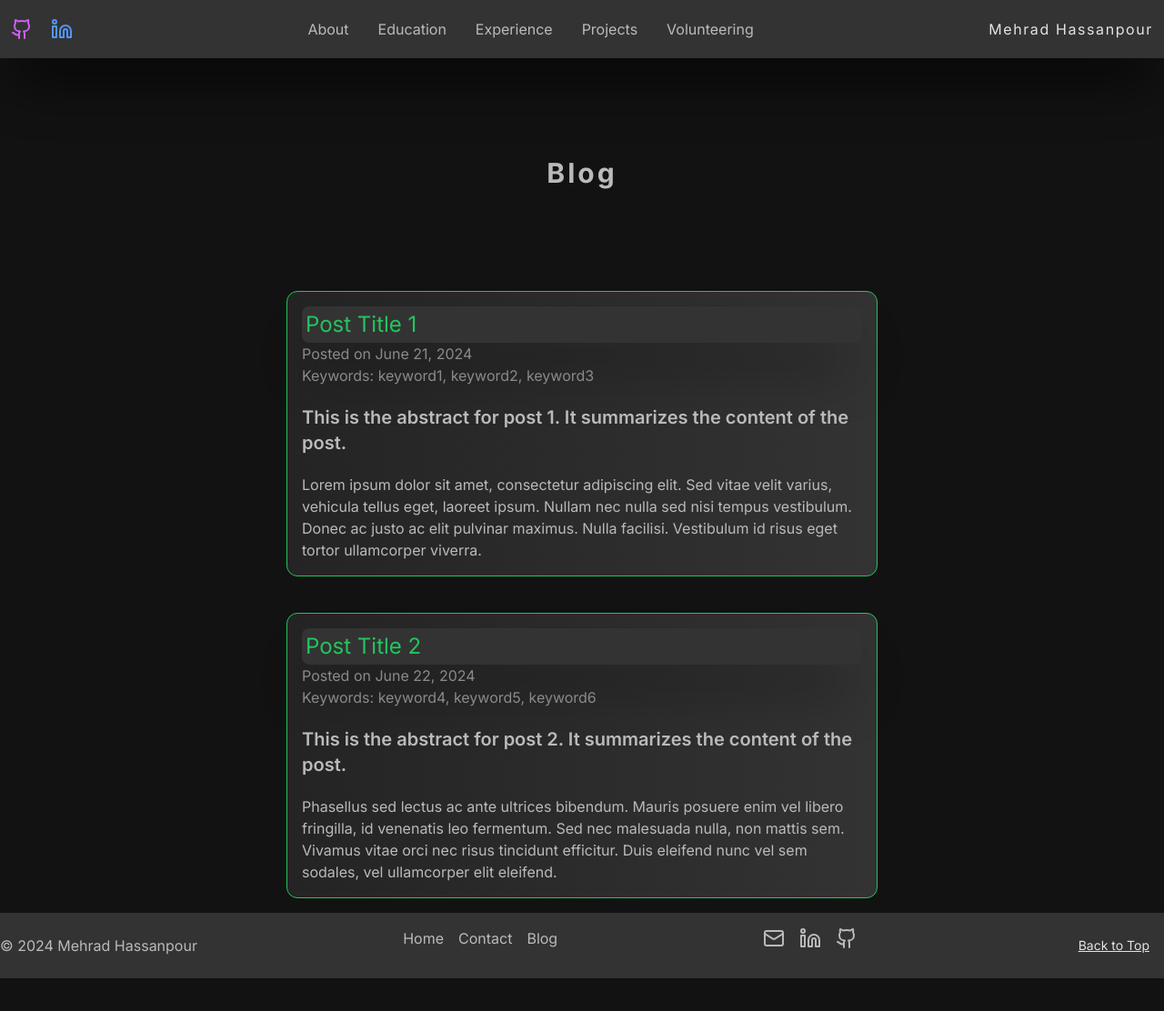
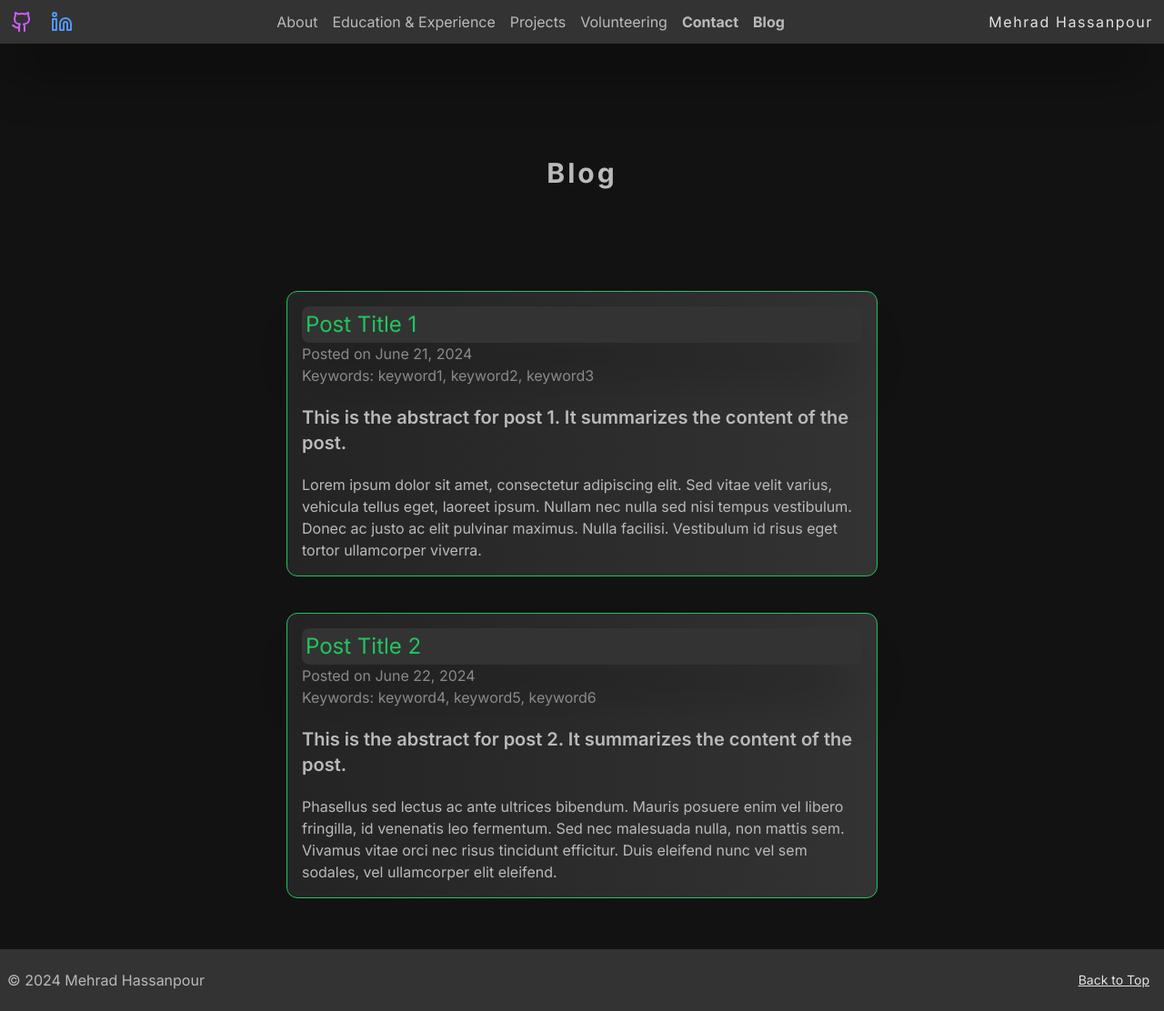
Before and after one commit to mehradhpr/mehradhpr.github.io, a Next.js app in the folder portfolio/: page /blog in a window 1280 px wide. Shown: the whole page at 91% size. Before the commit the page ends 1076 px from the top, so only its background shows below. Built offline with nearby package versions, Linux system fonts and the light colour scheme.

Commit message:
Added more responsiveness to the about section

```diff
--- a/portfolio/src/app/blog/page.tsx
+++ b/portfolio/src/app/blog/page.tsx
@@ -29,7 +29,7 @@ const Blog = () => {
   ];
 
   return (
-    <div className="w-full min-h-screen overflow-hidden flex flex-col items-center p-4">
+    <div className="w-full min-h-screen overflow-hidden flex flex-col items-center p-4 mb-10">
       <section className="p-20 min-[830px]:p-28">
         <h1 className="text-2xl font-bold tracking-widest min-[830px]:text-3xl">Blog</h1>
       </section>
--- a/portfolio/src/app/ed&ex/page.tsx
+++ b/portfolio/src/app/ed&ex/page.tsx
@@ -97,7 +97,7 @@ const Experience = () => {
               - C Language, Pointers, Memory, Makefile
               <br />
               - Bash, Git, Shell scripting
-              <br />- Linux OS
+              <br />- Linux Operating System
             </p>
             <p className="mt-4 min-[830px]:text-lg">
               Facilitated laboratory sessions with students, providing individualized tutorial
--- a/portfolio/src/app/page.tsx
+++ b/portfolio/src/app/page.tsx
@@ -8,12 +8,38 @@ import Experience from "./ed&ex/page";
 import Volunteering from "./volunteering/page";
 import TickerTape from "@/components/scroller";
 import Contact from "@/app/contact/page";
+import { useEffect, useState } from "react";
 
 export default function Home() {
+  const [isMobile, setIsMobile] = useState(true);
+
+  useEffect(() => {
+    updateScreenSize();
+  }, []);
+
+  const updateScreenSize = () => {
+    setIsMobile(window.innerWidth <= 830); // You can adjust this value based on your design
+  };
+
+  if (isMobile) {
+    return (
+      <div className="flex flex-col items-center border-none min-h-screen w-screen rounded-none mx-auto overflow-hidden">
+        <ParticleImageComponent />
+        <About />
+        <TickerTape />
+        <Experience />
+        <Projects />
+        <Volunteering />
+        <Contact />
+      </div>
+    );
+  }
   return (
     <div className="flex flex-col items-center border-none min-h-screen w-screen rounded-none mx-auto overflow-hidden">
-      <ParticleImageComponent />
-      <About />
+      <div className="min-[830px]:flex min-[830px]:items-center min-[830px]:mr-auto max-[830px]:flex max-[830px]:flex-col">
+        <ParticleImageComponent />
+        <About />
+      </div>
       <TickerTape />
       <Experience />
       <Projects />
--- a/portfolio/src/components/about.tsx
+++ b/portfolio/src/components/about.tsx
@@ -1,16 +1,100 @@
 "use client";
 
-import React from "react";
+import React, { use } from "react";
 import { TypeAnimation } from "react-type-animation";
 import { useState } from "react";
 import Link from "next/link";
+import { useEffect } from "react";
 
 const About = () => {
-  const [textColor, setTextColor] = useState("black");
+  const [isMobile, setIsMobile] = useState(true);
 
+  useEffect(() => {
+    updateScreenSize();
+  }, [isMobile]);
+
+  const updateScreenSize = () => {
+    setIsMobile(window.innerWidth <= 1070); // You can adjust this value based on your design
+  };
+
+  if (!isMobile) {
     return (
       <div>
-      <div className="flex flex-col items-start justify-start text-left border-none max-w-80 overflow-hidden w-screen">
+        <div className="flex flex-col items-start justify-start text-left border-none max-w-80 overflow-hidden">
+          <TypeAnimation
+            sequence={[
+              500,
+              "Hey, I am",
+              () => {
+                console.log("Sequence completed");
+              },
+            ]}
+            wrapper="span"
+            cursor={false}
+            repeat={0}
+            style={{
+              width: 320,
+              color: "#D15EFF",
+              fontSize: "2em",
+            }}
+          />
+
+          <TypeAnimation
+            sequence={[
+              1500,
+              "Mehrad Hassanpour",
+              () => {
+                console.log("Sequence completed");
+              },
+            ]}
+            wrapper="span"
+            cursor={false}
+            repeat={0}
+            style={{
+              width: 320,
+              color: "#e3e3e3",
+              fontSize: "2em",
+            }}
+          />
+
+          <TypeAnimation
+            sequence={[
+              3000,
+              "A Software Developer",
+              1500,
+              "A Software Designer",
+              1500,
+              "An AI enthusiast",
+              2000,
+              () => {
+                console.log("Sequence completed");
+              },
+            ]}
+            cursor={true}
+            repeat={Infinity}
+            style={{
+              width: 320,
+              color: "#5296FC",
+              fontSize: "1.6em",
+              display: "inline-block",
+              fontWeight: "bold",
+              marginTop: "15px",
+            }}
+          />
+        </div>
+        <Link href="/contact" className="p-2 rounded-md">
+          <div className="px-4 py-1 bg-gradient-to-r from-blue to-pink size-fit text-title rounded-lg shadow-lg hover:bg-blue cursor-pointer transition-colors duration-300 ml-auto">
+            Get n Touch
+          </div>
+        </Link>
+
+        <div className="h-12"></div>
+      </div>
+    );
+  } else {
+    return (
+      <div>
+        <div className="flex flex-col items-start justify-start text-left border-none max-w-80 overflow-hidden bg-black">
           <TypeAnimation
             sequence={[
               500,
@@ -74,13 +158,14 @@ const About = () => {
         </div>
         <Link href="/contact" className="p-2 rounded-md">
           <div className="px-4 py-1 bg-gradient-to-r from-blue to-pink size-fit text-title rounded-lg shadow-lg hover:bg-blue cursor-pointer transition-colors duration-300 ml-auto">
-          Contact
+            Get n Touch
           </div>
         </Link>
 
         <div className="h-12"></div>
       </div>
     );
+  }
 };
 
 export default About;
--- a/portfolio/src/components/footer.tsx
+++ b/portfolio/src/components/footer.tsx
@@ -12,29 +12,8 @@ export const Footer = () => {
   return (
     <footer className="bg-gray2 py-4">
       <div className="container mx-auto flex flex-col lg:flex-row items-center justify-between">
-        <div className="mb-4 lg:mb-0">© 2024 Mehrad Hassanpour</div>
-        <nav className="flex flex-wrap gap-4 mb-4">
-          <a href="/" className="hover:text-gray-400">
-            Home
-          </a>
-          <a href="/contact" className="hover:text-gray-400">
-            Contact
-          </a>
-          <a href="/blog" className="hover:text-gray-400">
-            Blog
-          </a>
-        </nav>
-        <div className="flex gap-4 mb-4">
-          <a href="mailto:youremail@example.com" className="hover:text-gray-400">
-            <Mail />
-          </a>
-          <a href="https://linkedin.com/yourprofile" className="hover:text-gray-400">
-            <Linkedin />
-          </a>
-          <a href="https://github.com/yourprofile" className="hover:text-gray-400">
-            <Github />
-          </a>
-        </div>
+        <div className="mb-4 ml-2 lg:mb-0">© 2024 Mehrad Hassanpour</div>
+
         <div onClick={scrollToTop} className="text-title py-2 px-4 text-sm underline">
           Back to Top
         </div>
--- a/portfolio/src/components/image-particles.tsx
+++ b/portfolio/src/components/image-particles.tsx
@@ -1,6 +1,4 @@
-"use client";
-
-import * as React from "react";
+import React, { useEffect, useState } from "react";
 import ParticleImage, {
   ParticleOptions,
   Vector,
@@ -9,6 +7,34 @@ import ParticleImage, {
 } from "react-particle-image";
 
 export default function ParticleImageComponent() {
+  const [scale, setScale] = useState(0.3);
+  const [size, setSize] = useState({ width: 500, height: 450 });
+
+  useEffect(() => {
+    const handleResize = () => {
+      if (window.innerWidth > 1070) {
+        setScale(0.5);
+        setSize({ width: 600, height: 800 });
+        console.log(size);
+      } else if (window.innerWidth > 830) {
+        setScale(0.42);
+        setSize({ width: 550, height: 700 });
+        console.log(size);
+      } else {
+        setScale(0.3);
+        setSize({ width: 500, height: 450 });
+      }
+    };
+
+    handleResize();
+
+    window.addEventListener("resize", handleResize);
+
+    return () => {
+      window.removeEventListener("resize", handleResize);
+    };
+  }, []);
+
   const particleOptions: ParticleOptions = {
     filter: ({ x, y, image }) => {
       // Get pixel
@@ -36,17 +62,17 @@ export default function ParticleImageComponent() {
   };
 
   return (
-    <div className="overflow-hidden">
+    <div className="overflow-visible">
       <ParticleImage
         src="/side.png"
-        scale={0.3}
+        scale={scale}
         entropy={20}
         maxParticles={8000}
-        backgroundColor="inheret"
+        backgroundColor="inehret"
         creationDuration={1000}
         particleOptions={particleOptions}
-        height={500}
-        width={450}
+        height={size.height}
+        width={size.width}
         mouseMoveForce={motionForce}
         touchMoveForce={motionForce}
       />
--- a/portfolio/src/components/nav.tsx
+++ b/portfolio/src/components/nav.tsx
@@ -92,28 +92,33 @@ export const NavBar = () => {
           )
         ) : (
           <div className="flex gap-4 p-2 justify-center">
-            <Link href="/" className="p-2 rounded-md">
+            <Link href="/" className="rounded-md">
               About
             </Link>
-            <Link href="/education" className="p-2 rounded-md">
-              Education
+            <Link href="/ed&ex" className="rounded-md">
+              Education & Experience
             </Link>
-            <Link href="/experience" className="p-2 rounded-md">
-              Experience
-            </Link>
-            <Link href="/projects" className="p-2 rounded-md">
+            <Link href="/projects" className="rounded-md">
               Projects
             </Link>
-            <Link href="/volunteering" className="p-2 rounded-md">
+            <Link href="/volunteering" className="rounded-md">
               Volunteering
+            </Link>
+            <Link href="/contact" className="rounded-md font-bold">
+              Contact
+            </Link>
+            <Link href="/blog" className="rounded-md font-bold">
+              Blog
             </Link>
           </div>
         )}
 
         <div className="flex justify-end">
-          <div className="p-2 text-md text-title rounded-xl min-h-fit min-w-fit z-50 tracking-widest">
-            Mehrad Hassanpour
-          </div>
+          <Link href="/" className="rounded-md">
+            <div className="p-2 text-md text-title rounded-xl min-h-fit min-w-fit z-50 tracking-widest">
+              Mehrad Hassanpour
+            </div>
+          </Link>
         </div>
       </div>
       <div className="h-11"></div>
```
Lines whose indentation alone changed are shown as unchanged.
